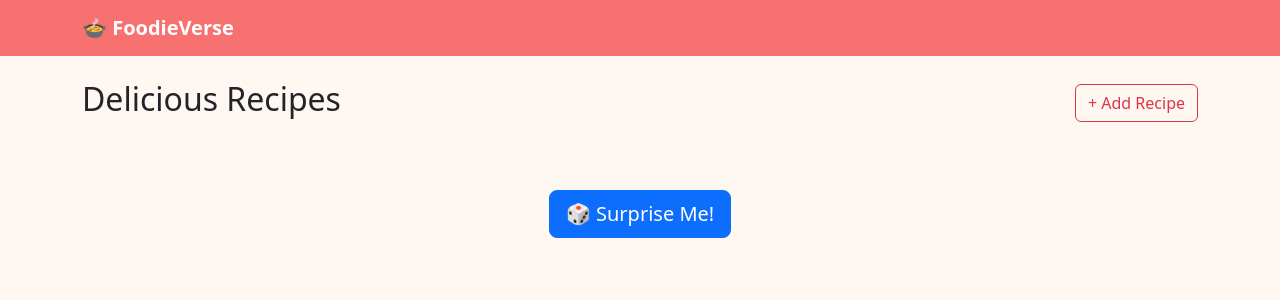
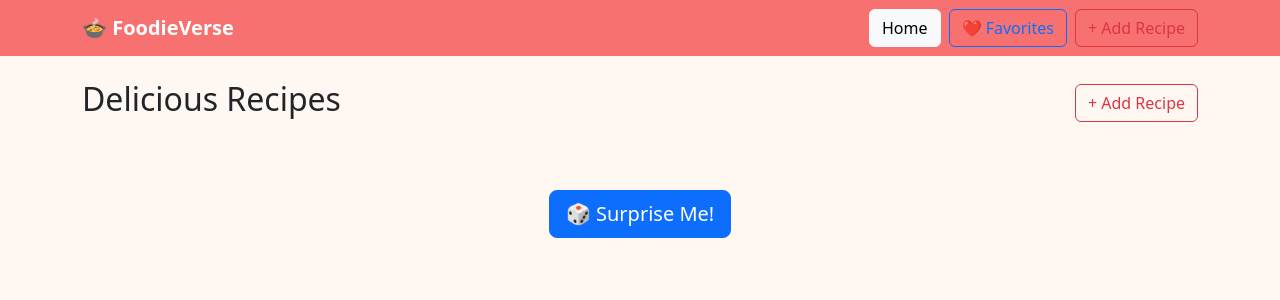
Before and after one commit to prasad1057/FoodieVerse, a Flask app: page /favorites in a window 1280 px wide. Shown: the top 300 px of the page. Run offline with Flask 3, Linux system fonts and the light colour scheme.

```diff
--- a/app.py
+++ b/app.py
@@ -6,20 +6,34 @@ app.secret_key = 'supersecretkey'  # Required for session use
 
 # Load recipes from JSON file
 def load_recipes():
-    if os.path.exists('recipes.json'):
-        with open('recipes.json', 'r') as f:
-            return json.load(f)
-    return []
+    try:
+        with open("recipes.json", "r") as f:
+            data = f.read()
+            return json.loads(data) if data.strip() else []
+    except (FileNotFoundError, json.JSONDecodeError):
+        return []
+
+
 
 # Save recipes to JSON file
 def save_recipes(data):
     with open('recipes.json', 'w') as f:
         json.dump(data, f, indent=4)
 
-@app.route('/')
+@app.route("/")
 def home():
-    recipes = load_recipes()
-    return render_template('index.html', recipes=recipes)
+    try:
+        with open("recipes.json", "r") as f:
+            data = f.read()
+            if data.strip():  # if file is not empty
+                recipes = json.loads(data)
+            else:
+                recipes = []  # empty file, show blank page
+    except FileNotFoundError:
+        recipes = []  # file doesn't exist yet
+
+    return render_template("index.html", recipes=recipes)
+
 
 @app.route('/recipe/<int:id>')
 def recipe(id):
--- /dev/null
+++ b/recipes.json
@@ -0,0 +1,9 @@
+[
+    {
+        "title": "Medu Vada ",
+        "ingredients": "Urad dal (split black gram) \u2013 1 cup (soaked for 4-5 hours)\r\nGreen chilies \u2013 1-2 (finely chopped)\r\nGinger \u2013 1 tsp (finely chopped or grated)\r\nBlack peppercorns \u2013 \u00bd tsp (optional, crushed or whole)\r\nCurry leaves \u2013 1 sprig (chopped)\r\nAsafoetida (Hing) \u2013 1 pinch\r\nSalt \u2013 to taste\r\nWater \u2013 as needed (very little, just for grinding)\r\nOil \u2013 for deep frying",
+        "instructions": "Soak urad dal for 4\u20135 hours, grind it into a thick, fluffy batter, and mix with chopped ginger, chilies, curry leaves, salt, and spices. Shape into doughnuts and deep fry in hot oil until golden and crispy.\r\n",
+        "cuisine": "South Indian ",
+        "image": "https://media.istockphoto.com/id/1345352262/photo/medu-vada-a-popular-south-indian-food-medu-vadai-with-sambar.webp?a=1&b=1&s=612x612&w=0&k=20&c=_Owo3t16W9UG9PIJBaQvnDgL6qAwnLJekiGuPP4cYHw="
+    }
+]
--- a/templates/index.html
+++ b/templates/index.html
@@ -15,11 +15,19 @@
 </head>
 <body>
 
-<nav class="navbar navbar-expand-lg">
+<nav class="navbar navbar-expand-lg navbar-light">
   <div class="container">
-    <a class="navbar-brand" href="#">🍲 FoodieVerse</a>
+    <a class="navbar-brand" href="{{ url_for('home') }}">🍲 FoodieVerse</a>
+    <div class="d-flex">
+      <a href="{{ url_for('home') }}" class="btn btn-light me-2">Home</a>
+      <a href="{{ url_for('favorites') }}" class="btn btn-outline-primary me-2">❤️ Favorites</a>
+      <a href="{{ url_for('add_recipe') }}" class="btn btn-outline-danger">+ Add Recipe</a>
+    </div>
   </div>
 </nav>
+
+
+
 
 <div class="container mt-4">
   <div class="d-flex justify-content-between align-items-center mb-3">
```
Also changed, not shown: 1 other file.
